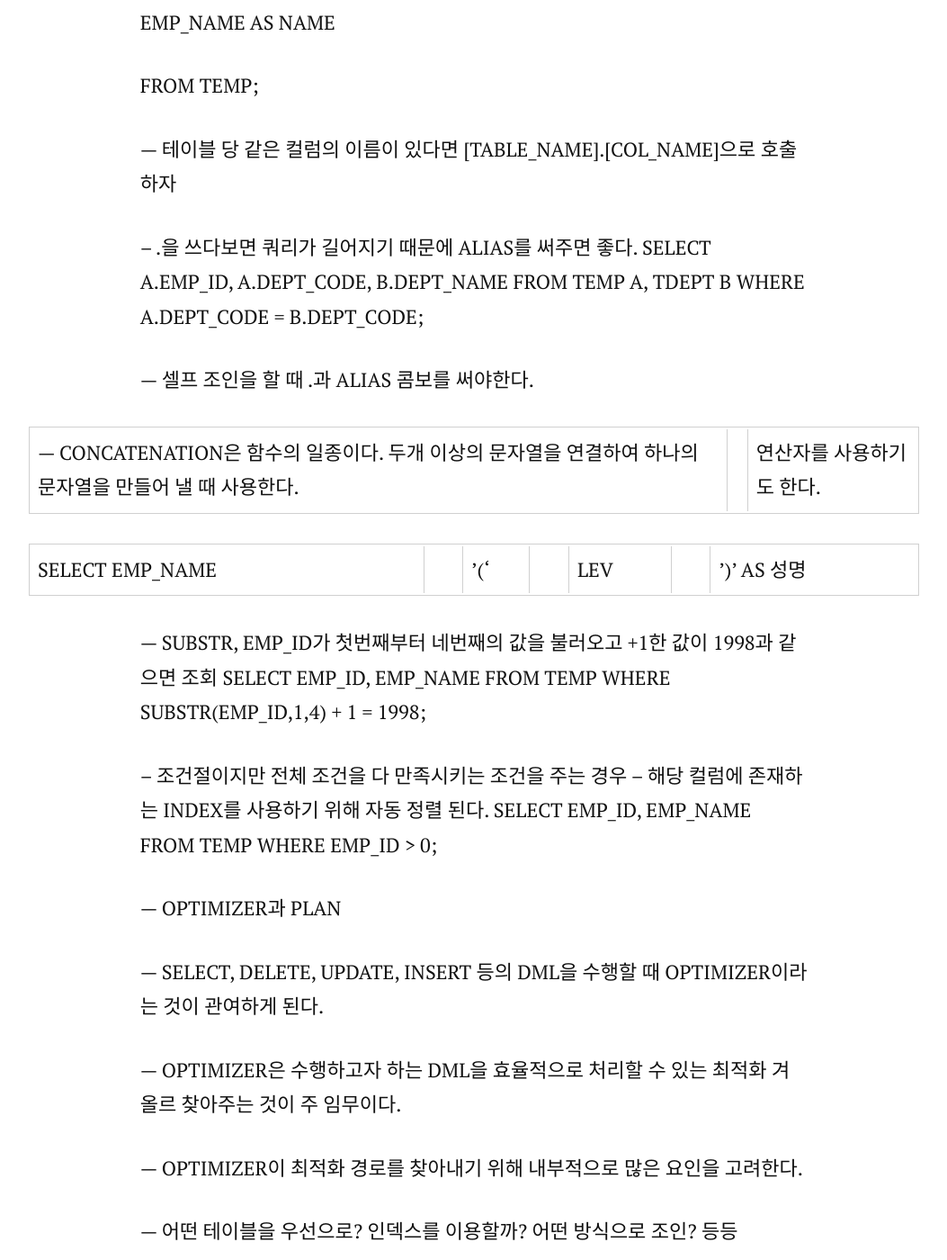
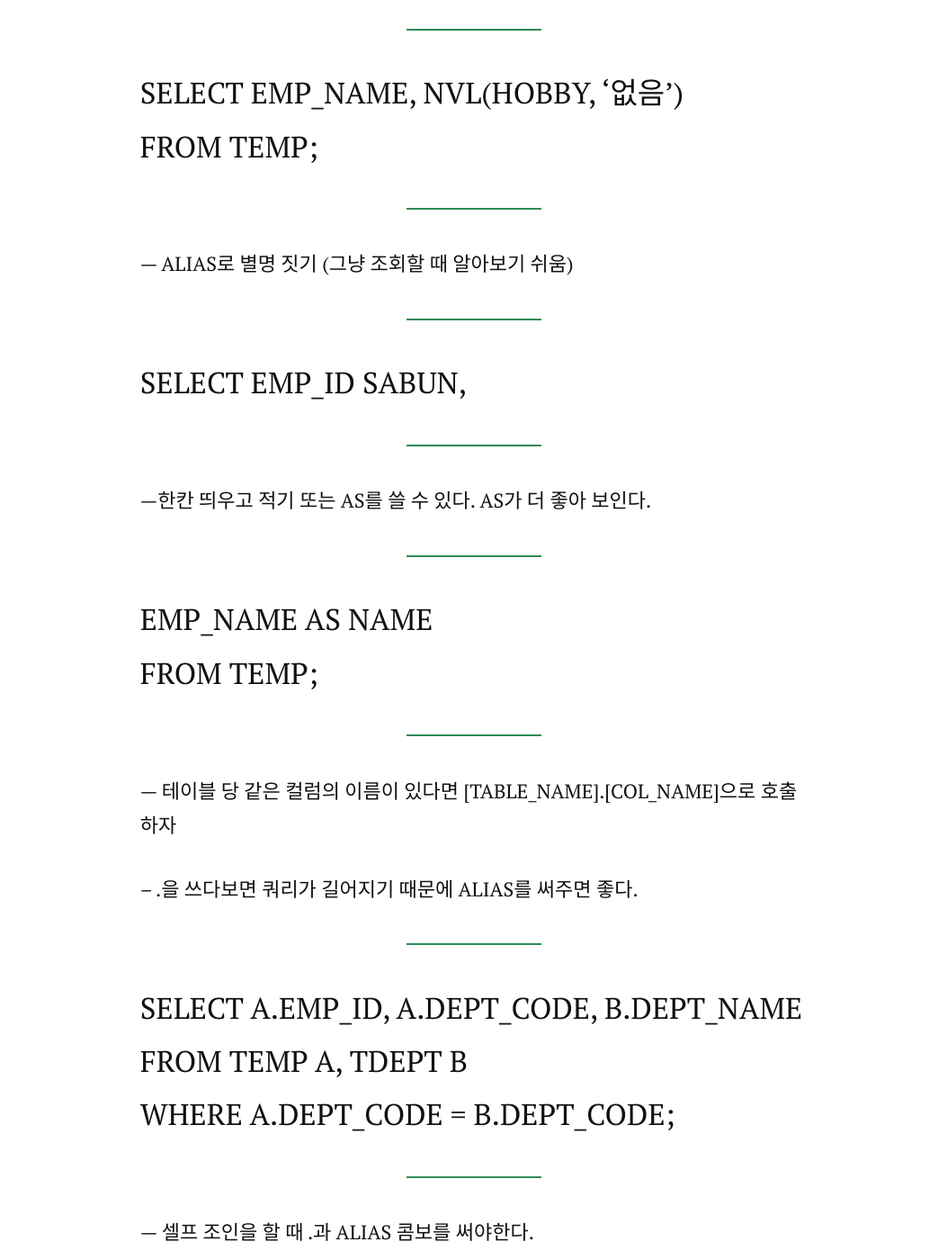
Before and after one commit to kentsang45/crobbitkent.github.io, a Jekyll site: the page built from _posts/2020-12-10-sql-search1.md, in a window 1280 px wide and 1400 px high, scrolled down 2146 px. Shown: the whole window at 90% size, without its empty margins (113-1166 px from the left). Built offline with Jekyll 4.4.1, drawn with Linux system fonts in a browser that asks for light colours; nearby versions of some CDN libraries; comment, search, counter and statistics services are not loaded; some of the changed text lies outside the part shown.

Commit message:
first post edited md

```diff
--- a/_posts/2020-12-10-sql-search1.md
+++ b/_posts/2020-12-10-sql-search1.md
@@ -3,7 +3,7 @@ layout: post
 title:  "SQL 공부 - 조회(1)"
 date:   2020-12-29
 ---
-# 1. 계정 설정하기
+## 1. 계정 설정하기
 
 SQL Command Line을 실행한다.
 
@@ -12,69 +12,67 @@ SQL Command Line을 실행한다.
 -- connect hr/hr
 -- show user // 이걸로 확인
 
-# 1.1. 워크시트 만들기
+## 1.1. 워크시트 만들기
 
 -- ALT + F10 ⇒ 데이터베이스 선택
 
-# 2. 조회하기
+## 2. 조회하기
 
 — 기본 조회
 
-SELECT [COL_NAME] FROM [TABLE_NAME];
+>SELECT [COL_NAME] FROM [TABLE_NAME];
 
 — 조회 자료에 연산하기
 
-SELECT EMP_NAME,
-
+>SELECT EMP_NAME,
 SALARY/18,
-
 SALARY*2/18 FROM TEMP;
 
 — 비교(NULL이 아니다는 <>를 쓰지 않음!)
 
-WHERE A = '1'
-
+>WHERE A = '1'
 WHERE A <> '1'
-
 WHERE A IS NULL
 
 WHERE A IS NOT NULL
 
 — NULL을 치환하기
 
-SELECT EMP_NAME, NVL(HOBBY, '없음') FROM TEMP;
+>SELECT EMP_NAME, NVL(HOBBY, '없음')
+FROM TEMP;
 
 — ALIAS로 별명 짓기 (그냥 조회할 때 알아보기 쉬움)
 
-SELECT EMP_ID SABUN,
+>SELECT EMP_ID SABUN,
 
 —한칸 띄우고 적기 또는 AS를 쓸 수 있다. AS가 더 좋아 보인다.
 
-EMP_NAME AS NAME
-
+>EMP_NAME AS NAME
 FROM TEMP;
 
 — 테이블 당 같은 컬럼의 이름이 있다면 [TABLE_NAME].[COL_NAME]으로 호출하자
 
 -- .을 쓰다보면 쿼리가 길어지기 때문에 ALIAS를 써주면 좋다.
-SELECT A.EMP_ID, A.DEPT_CODE, B.DEPT_NAME
+
+>SELECT A.EMP_ID, A.DEPT_CODE, B.DEPT_NAME
 FROM TEMP A, TDEPT B
 WHERE A.DEPT_CODE = B.DEPT_CODE;
 
 — 셀프 조인을 할 때 .과 ALIAS 콤보를 써야한다.
 
-— CONCATENATION은 함수의 일종이다. 두개 이상의 문자열을 연결하여 하나의 문자열을 만들어 낼 때 사용한다. || 연산자를 사용하기도 한다.
+— CONCATENATION은 함수의 일종이다. 두개 이상의 문자열을 연결하여 하나의 문자열을 만들어 낼 때 사용한다. '\\||' 연산자를 사용하기도 한다.
 
-SELECT EMP_NAME || '(' || LEV || ')' AS 성명
+>SELECT EMP_NAME \\|| '(' \\|| LEV \\|| ')' AS 성명
 
 — SUBSTR, EMP_ID가 첫번째부터 네번째의 값을 불러오고 +1한 값이 1998과 같으면 조회
-SELECT EMP_ID, EMP_NAME
+
+>SELECT EMP_ID, EMP_NAME
 FROM TEMP
 WHERE SUBSTR(EMP_ID,1,4) + 1 = 1998;
 
--- 조건절이지만 전체 조건을 다 만족시키는 조건을 주는 경우
--- 해당 컬럼에 존재하는 INDEX를 사용하기 위해 자동 정렬 된다.
-SELECT EMP_ID, EMP_NAME
+-- 조건절이지만 전체 조건을 다 만족시키는 조건을 주는 경우 해당 컬럼에 존재하는 INDEX를 사용하기 위해 자동 정렬 된다.
+
+>SELECT EMP_ID, EMP_NAME
 FROM TEMP
 WHERE EMP_ID > 0;
 
@@ -96,7 +94,7 @@ WHERE EMP_ID > 0;
 
 — 이 상태에서 특정 SQL의 수행경로를 보고싶다면 SQL앞에 다음 명령을 붙여 실행하면 된다.
 
-EXPLAIN PLAN SET STATEMENT_ID = '임의지정' FOR
+>EXPLAIN PLAN SET STATEMENT_ID = '임의지정' FOR
 
 — 수행이 완료되면 수행경로가 PLAN_TABLE에 결과로 남는다.
 
@@ -104,10 +102,8 @@ EXPLAIN PLAN SET STATEMENT_ID = '임의지정' FOR
 
 — 이것을 이용해 SQL이 어떤 경로로 수행되었는지에 대한 실행 계획을 볼 수 있다.
 
-SELECT EMP_ID, EMP_NAME
-
+>SELECT EMP_ID, EMP_NAME
 FROM TEMP
-
 WHERE EMP_ID > 0;
 
 — 이것의 실행 계획을 확인해보자.
```
